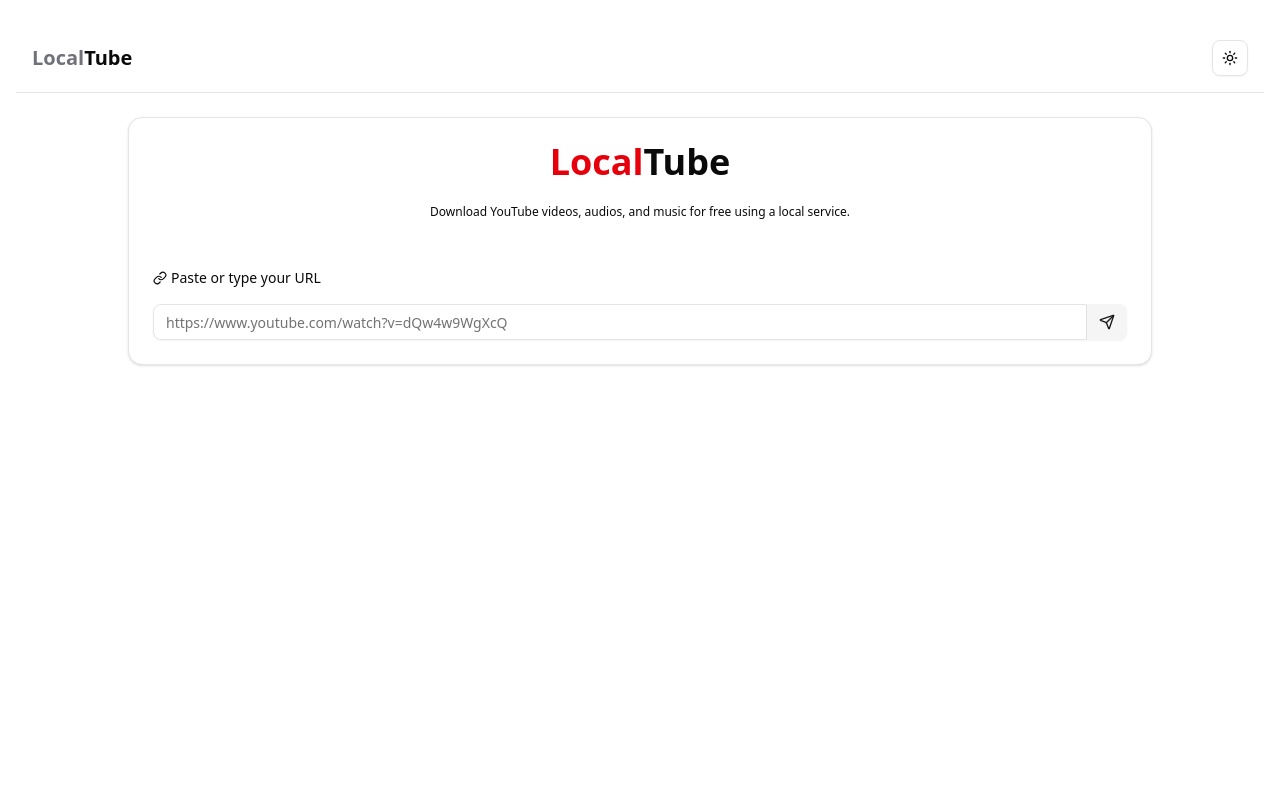
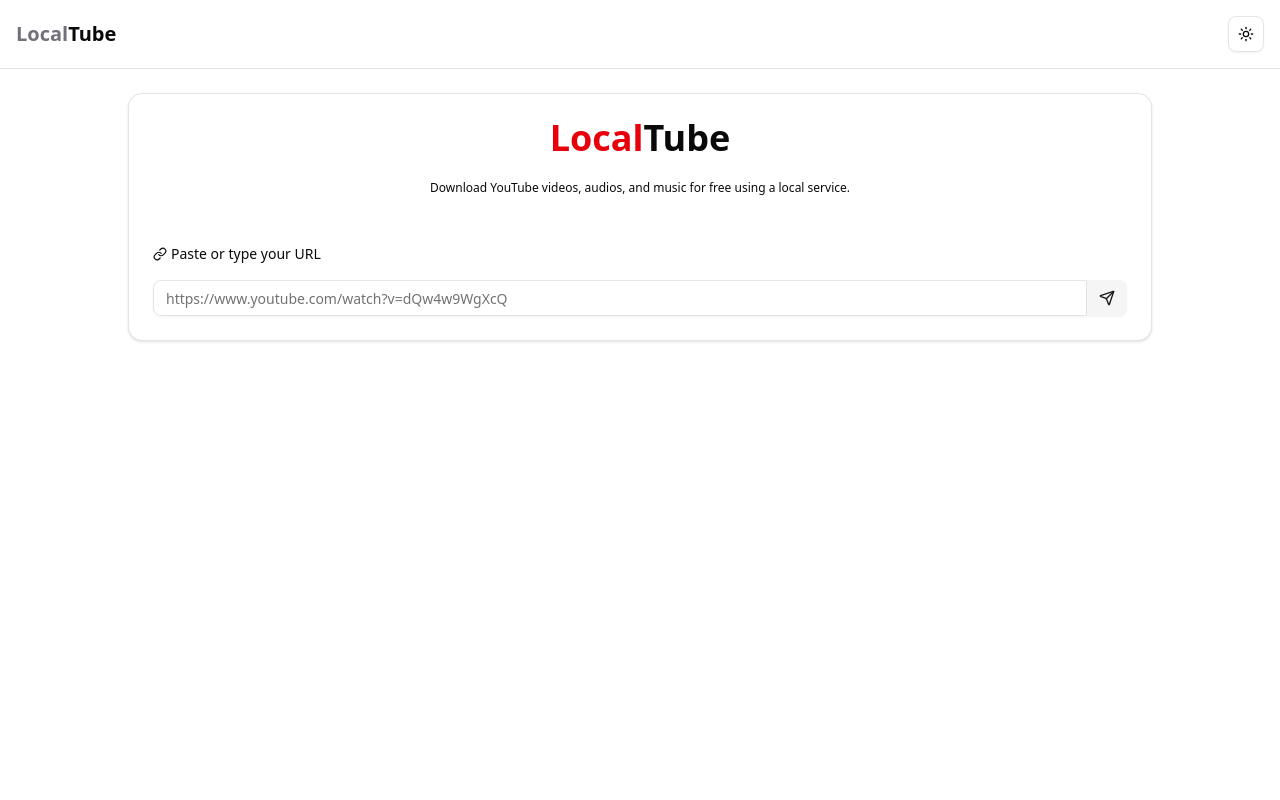
Before and after one commit to marcuth/localtube, a Next.js app: page / in a window 1280 px wide. Shown: the top 800 px of the page. Built offline with nearby package versions, Linux system fonts and the light colour scheme.

Commit message:
Update providers.tsx

```diff
--- a/src/app/providers.tsx
+++ b/src/app/providers.tsx
@@ -8,7 +8,7 @@
 const Providers: FC<Props> = async ({ children }) => {
     return (
         <ThemeProvider attribute="class" enableSystem={true} defaultTheme="system" themes={["light", "dark"]}>
-            <main className="w-full py-6 px-4 min-h-screen">{children}</main>
+            {children}
         </ThemeProvider>
     )
 }
```
